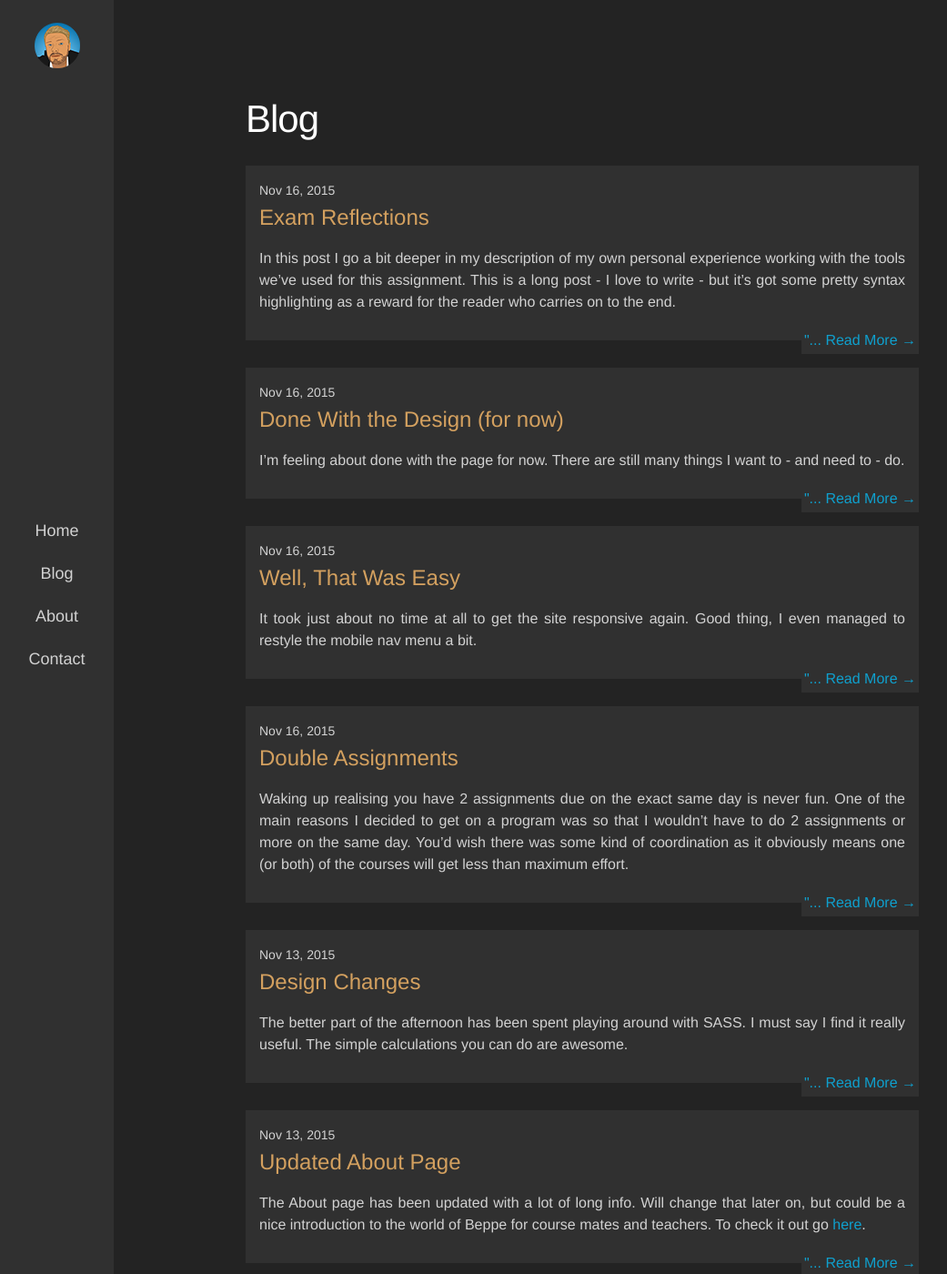
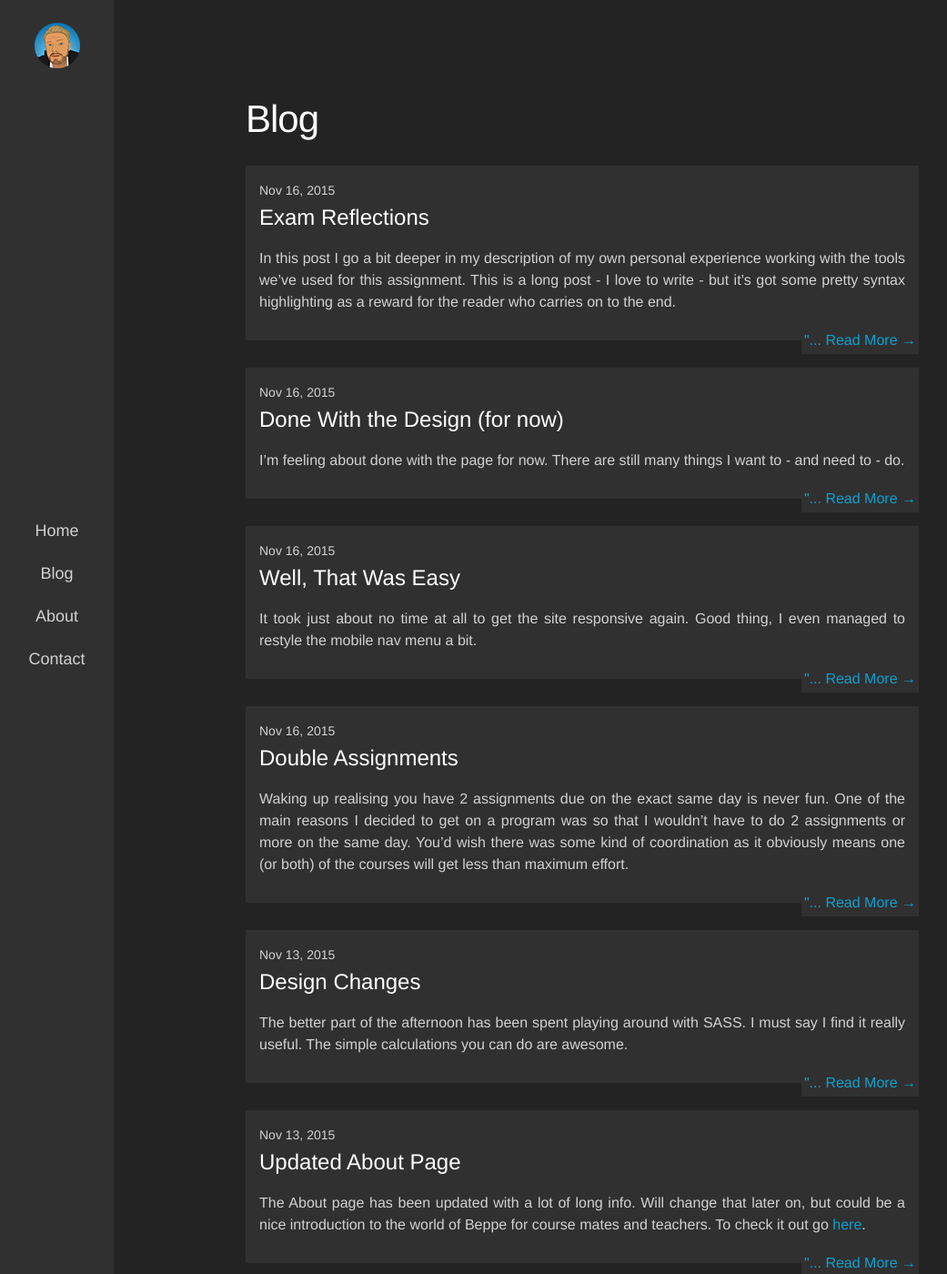
Before and after one commit to beppek/beppek.github.io, a Jekyll site: the page built from 01-blog.md, in a window 1280 px wide and 1400 px high. Shown: the whole window at 91% size, without its empty margins (0-1041 px from the left). Built offline with Jekyll 4.4.1, drawn with Linux system fonts in a browser that asks for light colours.

Commit message:
Change post title color

```diff
--- a/_sass/_layout.scss
+++ b/_sass/_layout.scss
@@ -234,7 +234,7 @@
     font-size: 24px;
 }
 h2 .post-link {
-    color: darken($hover-nav-color, 10%);
+    color: $header-color;
 
     &:hover {
         color: $hover-nav-color;
```
